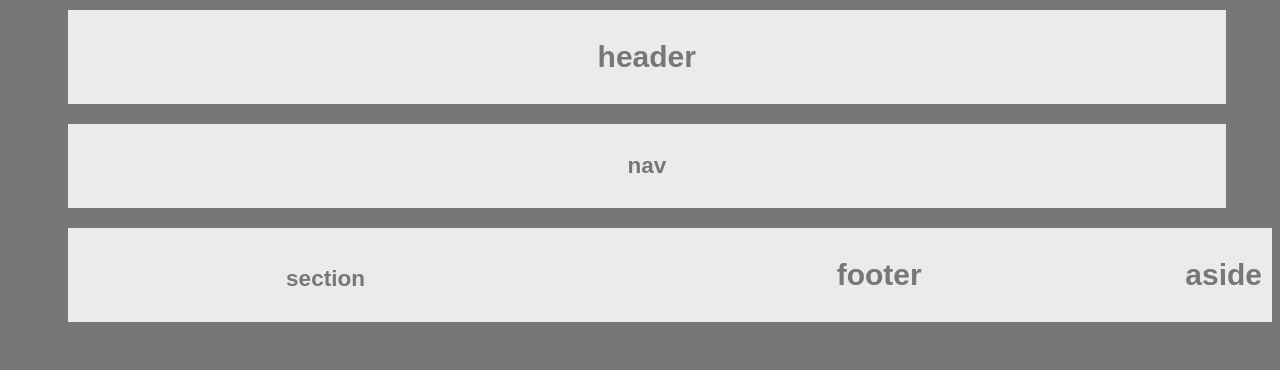
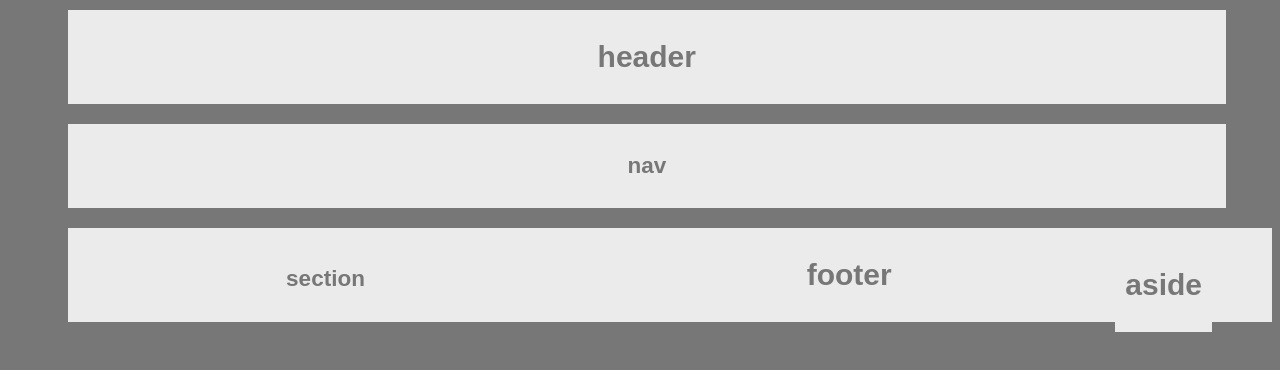
Before and after one commit to centexwalt/HW-Wireframe, a plain HTML site: page index.html in a window 1280 px wide. Drawn offline with Linux system fonts and the light colour scheme.

Commit message:
Add files via upload

```diff
--- a/style.css
+++ b/style.css
@@ -52,6 +52,9 @@ body {
     color: #777;
     text-align: center;
     float: right;
+    margin-right: 60px;
+    margin-bottom: 20px;
+    margin-top: 10px;
 }
 
 .footer{
@@ -60,7 +63,6 @@ body {
     background-color: #ebebeb;
     color: #777;
     text-align: center;
-    float: bottom;
     margin-left: 60px;
     margin-bottom: 20px;
     margin-top: 10px;
```
